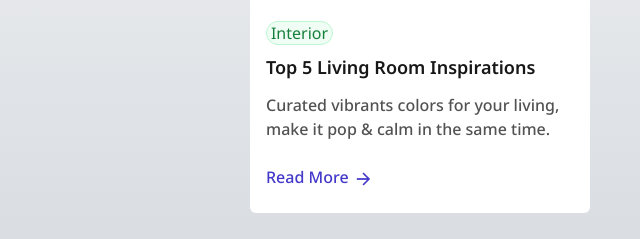
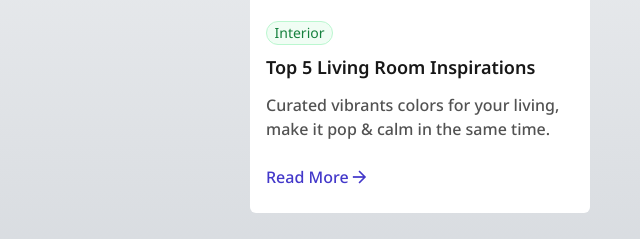
Before and after one commit to Josh-D18/Blog-Card, a plain HTML site: page index.html in a window 1280 px wide. Shown: the part 411-650 px from the top of the page, 220-860 px from the left. Drawn offline with nearby package versions, Linux system fonts and the light colour scheme.

Commit message:
made changes to the badge and button styling

```diff
--- a/index.html
+++ b/index.html
@@ -20,12 +20,12 @@
       <img src="./img/spacejoy-YqFz7UMm8qE-unsplash.jpg" alt="blog image" class="w-[340px] h-[288px] rounded-t-md">
       <div class="py-[24px] px-[16px]">
         <div class="bg-[#F0FDF4] border-[1px] border-[#BBF7D0] rounded-full w-[67px] h-[24px] px-[8px] py-[2px] flex items-center justify-center mb-[8px]">
-          <p class="font-[400] text-[#15803D] leading-[20px]">Interior</p>
+          <p class="font-[400] text-[#15803D] leading-[20px] text-[14px]">Interior</p>
         </div>
         <div>
           <h1 class="mb-[12px] text-[#171717] font-[600] text-[18px] leading-[28px]">Top 5 Living Room Inspirations</h1>
           <p class="mb-[24px] text-[#525252] font-[500] text-[16px] leading-[24px]">Curated vibrants colors for your living, make it pop & calm in the same time.</p>
-          <button class="text-[#4338CA] text-[16px] font-[500] leading-[24px]">Read More <img src="./img/arrow-right-line.png" alt="arrow image" class="inline"></button>
+          <button class="text-[#4338CA] text-[16px] font-[500] leading-[24px] flex items-center justify-center">Read More <img src="./img/arrow-right-line.png" alt="arrow image" class="inline"></button>
         </div>
 
 
```
